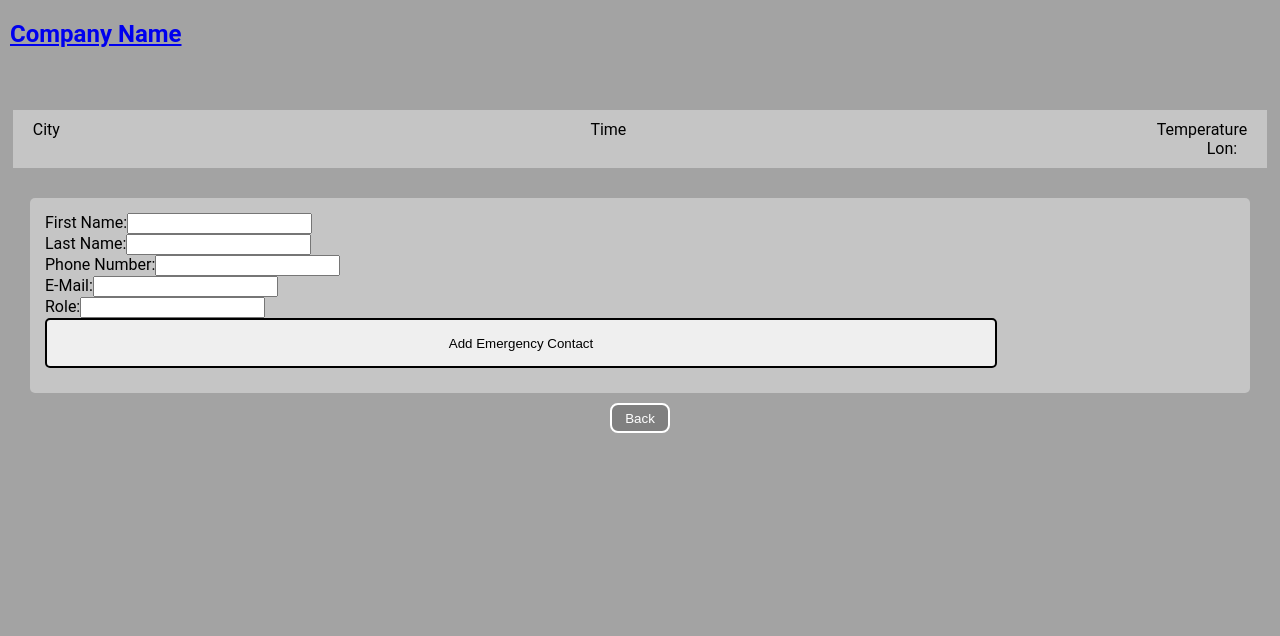
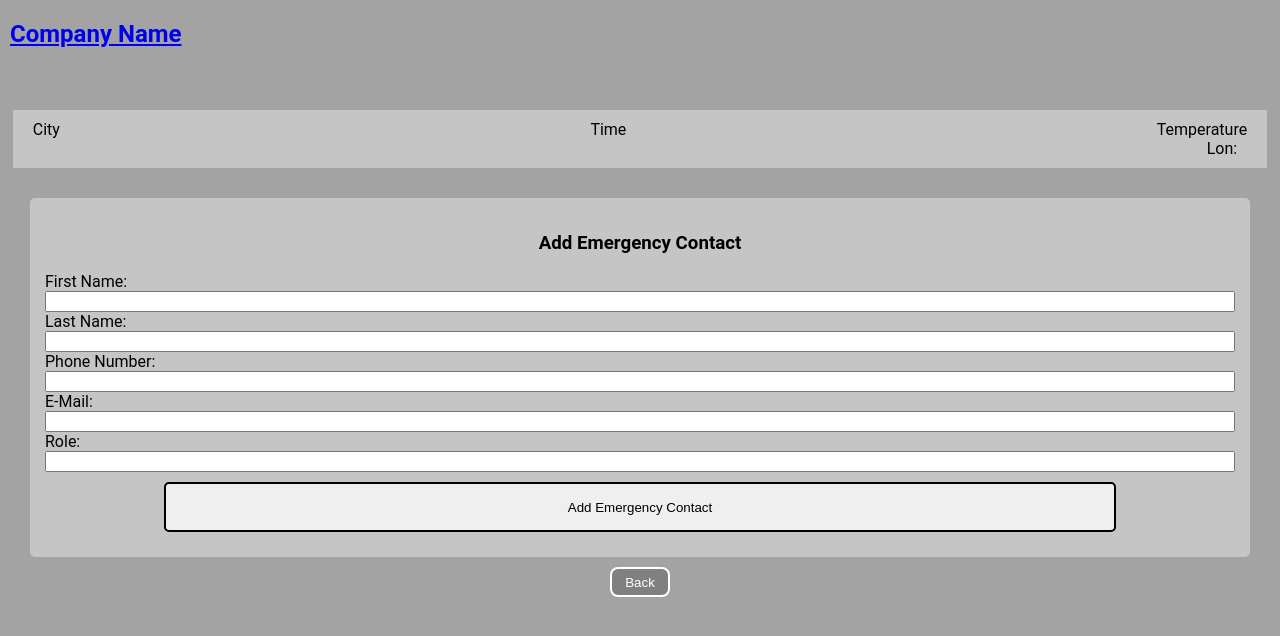
Before and after one commit to CognitivePrimate/gc-final-front-end, a React (Create React App) app: page /SubmitEmergencyContact in a window 1280 px wide. Shown: the top 636 px of the page. Built offline with nearby package versions, Linux system fonts and the light colour scheme; no server answers.

Commit message:
Styling on forms

```diff
--- a/src/App.css
+++ b/src/App.css
@@ -21,6 +21,15 @@ form.InputForm {
 }
 
 
+div.InputOptions {
+    display: flex;
+    flex-direction: column;
+}
+
+section.InputOptions {
+    display: flex;
+    flex-direction: column;
+}
 
 /* *** Buttons *** */
 
@@ -55,9 +64,26 @@ button.SubmitButton {
     margin-bottom: 10px;
 }
 
+section.SubmitButtonContainer {
+    display: flex;
+    justify-content: center;
+    margin-top: 10px;
+}
+
+
+/* Delete Button */
+
 button.DeleteButton {
     border-style: solid;
     border-radius: 5px;
     background: none;
     margin: 5px;
 }
+
+
+
+/* *** Headers *** */
+
+h3.CenterTextTitle {
+    text-align: center;
+}
--- a/src/Components/DailyShiftLog/DailyShiftLog.css
+++ b/src/Components/DailyShiftLog/DailyShiftLog.css
@@ -0,0 +1,6 @@
+main.DailyShiftLogContainer section.SearchOptions {
+    display: flex;
+    flex-direction: row;
+    justify-content: space-around;
+    margin: 10px;
+}
--- a/src/Components/DailyShiftLog/DailyShiftLog.tsx
+++ b/src/Components/DailyShiftLog/DailyShiftLog.tsx
@@ -57,21 +57,21 @@ const DailyShiftLog = () => {
     return (
         <main className="DailyShiftLogContainer">
             <section>
-            <main>
                 <form action="submit" className="InputForm" onSubmit={handleSubmit}>
-                <h4>Search Logs</h4>
-                <section>
+                    <h3 className="CenterTextTitle">Search Logs</h3>
+                    <section className="InputOptions">
                         <label htmlFor="firstNameSearch">Author: </label>
                         <input type="text" name="firstNameSearch" id="firstNameSearch" value={searchFirst} onChange={ (e) => setSearchFirst(e.target.value) }/>
                     </section>
-                <section>
+                    <section className="InputOptions">
                         <label htmlFor="supervisorSearch">Supervisor:</label>
                         <input type="text" name="supervisorSearch" id="supervisorSearch"/>
                     </section>
-                <button>Search</button>
-                <button onClick={resetSearch}>Reset</button>
+                    <section className="SearchOptions">
+                        <button className="SubmitButton">Search</button>
+                        <button className="SubmitButton" onClick={resetSearch}>Reset</button>
+                    </section>
                 </form>
-        </main>
             </section>
             <section>
                 {searchedShiftLogs.map((log, index) =>
--- a/src/Components/ScheduleCreation/schedule-creation.tsx
+++ b/src/Components/ScheduleCreation/schedule-creation.tsx
@@ -125,25 +125,25 @@ const ScheduleCreation = () => {
                 console.log("second for each")
                 if (timeBlock.scheduleRows[index]){
                     console.log("in if statement");
-                    setScheduleRows([]);
-                    setVolunteersNeeded(0);
+                    // setScheduleRows([]);
+                    // setVolunteersNeeded(0);
 
-                    handleScheduleRows({
-                        firstName: "",
-                        lastName: "",
-                        aliases: "",
-                        email: "",
-                        timeIn: undefined,
-                        timeOut: undefined,
-                    })
+                    // handleScheduleRows({
+                    //     firstName: "",
+                    //     lastName: "",
+                    //     aliases: "",
+                    //     email: "",
+                    //     timeIn: undefined,
+                    //     timeOut: undefined,
+                    // })
 
-                    onTimeBlockSubmit({
-                        scheduleRows,
-                        volunteersNeeded,
-                        dateNeeded,
-                        startTime,
-                        endTime,
-                    });
+                    // onTimeBlockSubmit({
+                    //     scheduleRows,
+                    //     volunteersNeeded,
+                    //     dateNeeded,
+                    //     startTime,
+                    //     endTime,
+                    // });
 
 
                 }
@@ -230,7 +230,9 @@ const ScheduleCreation = () => {
                 )}
 
                 {/* TEST */}
+                <section className="SubmitButtonContainer">
                 <button className="submitButton SubmitButton" type="submit" name="submit" form="timeBlockSubmissionContainerForm">Submit Schedule</button>
+                </section>
             </div>
             <section className="BackButtonLinkContainer">
                 <Link to="/HomeScreen"><button className="BackButton">Back</button></Link>
--- a/src/Components/SubmitEmergencyContact/SubmitEmergencyContact.css
+++ b/src/Components/SubmitEmergencyContact/SubmitEmergencyContact.css
@@ -1,3 +1,13 @@
 main.EmergencyContactContainer {
     padding: 20px;
 }
+
+main.EmergencyContactContainer h3.ContactTitle {
+    text-align: center;
+}
+
+main.EmergencyContactContainer div.ContactLabelInputContainer {
+    display: flex;
+    flex-direction: column;
+
+}
--- a/src/Components/SubmitEmergencyContact/SubmitEmergencyContact.tsx
+++ b/src/Components/SubmitEmergencyContact/SubmitEmergencyContact.tsx
@@ -9,19 +9,6 @@ import './SubmitEmergencyContact.css';
 
 
 const SubmitEmergencyContact = () => {
-
-    // user?: firebase.User | null;
-    // firstName: string;
-    // lastName: string;
-    // phoneNumber: number;
-    // role?: string,
-    // email?: string;
-    // year?: Date;
-    // month?: Date;
-    // day?: Date;
-    // time?: Date;
-    // _id?: ObjectId;
-
 
    const [firstName, setFirstName] = useState("");
    const [lastName, setLastName] = useState("");
@@ -67,27 +54,30 @@ const SubmitEmergencyContact = () => {
     return(
         <main className="EmergencyContactContainer">
             <form className="InputForm" action="submit" onSubmit={handlesubmit}>
-                <div>
+                <h3 className="ContactTitle">Add Emergency Contact</h3>
+                <div className="ContactLabelInputContainer">
                     <label htmlFor="first-name">First Name:</label>
                     <input type="text" name="first-name" id="first-name" value={firstName} onChange={newFirstName}/>
                 </div>
-                <div>
+                <div className="ContactLabelInputContainer">
                     <label htmlFor="last-name">Last Name:</label>
                     <input type="text" name="last-name" id="last-name" value={lastName} onChange={newLastName}/>
                 </div>
-                <div>
+                <div className="ContactLabelInputContainer">
                     <label htmlFor="phone-number">Phone Number:</label>
                     <input type="text" name="phone-number" id="phone-number" value={phoneNumber} onChange={newPhoneNumber}/>
                 </div>
-                <div>
+                <div className="ContactLabelInputContainer">
                     <label htmlFor="email">E-Mail:</label>
                     <input type="text" name="email" id="email" value={email} onChange={newEmail}/>
                 </div>
-                <div>
+                <div className="ContactLabelInputContainer">
                     <label htmlFor="contact-role">Role:</label>
                     <input type="text" name="contact-role" id="contact-role" value={role} onChange={newRole}/>
                 </div>
-                <button className="SubmitButton" onClick={handlesubmit}>Add Emergency Contact</button>
+                <section className="SubmitButtonContainer">
+                    <button className="SubmitButton" onClick={handlesubmit}>Add Emergency Contact</button>
+                </section>
             </form>
             <section className="BackButtonLinkContainer">
                 <Link to="/HomeScreen"><button className="BackButton">Back</button></Link>
--- a/src/Components/SubmitIncidentReport/SubmitIncidentReport.css
+++ b/src/Components/SubmitIncidentReport/SubmitIncidentReport.css
@@ -4,5 +4,9 @@ main.SubmitIncidentReportContainer section.AuthSupStyle {
 }
 
 main.SubmitIncidentReportContainer textarea.IncidentTextArea {
-    width: 80%;
+    width: 100%;
 }
+
+main.SubmitIncidentReportContainer input.FormInputsStyle {
+    width: 100%;
+}
--- a/src/Components/SubmitIncidentReport/SubmitIncidentReport.tsx
+++ b/src/Components/SubmitIncidentReport/SubmitIncidentReport.tsx
@@ -100,9 +100,11 @@ const SubmitIncidentReport = () => {
                 <textarea className="IncidentTextArea"name="incidentEntry" id="incidentEntry" required minLength={10} rows={16} value={incident} onChange={newIncident}/><br/>
 
                 <label htmlFor="witnesses">Witnesses:</label><br/>
-                <input type="text" name="witnesses" id="witnesses" value={witnesses} onChange={newWitnesses}/><br/>
+                <input className="FormInputsStyle" type="text" name="witnesses" id="witnesses" value={witnesses} onChange={newWitnesses}/><br/>
 
-                <button className="SubmitButton" id="incidentSubmitButton" type="submit" onClick={handlesubmit}>Submit Report</button>
+                <section className="SubmitButtonContainer">
+                    <button className="SubmitButton" id="incidentSubmitButton" type="submit" onClick={handlesubmit}>Submit Report</button>
+                </section>
             </form>
             <section className="BackButtonLinkContainer">
                 <Link to="/HomeScreen"><button className="BackButton">Back</button></Link>
```
Lines whose indentation alone changed are shown as unchanged.
